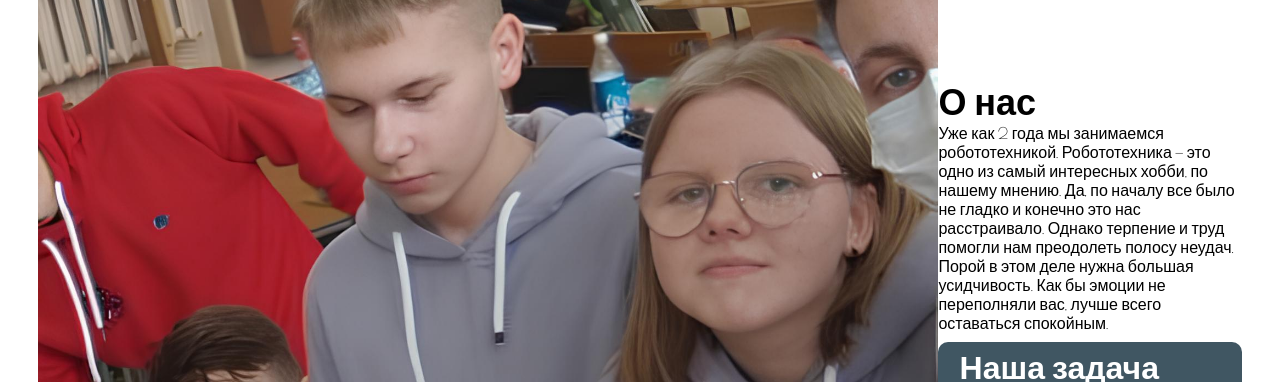
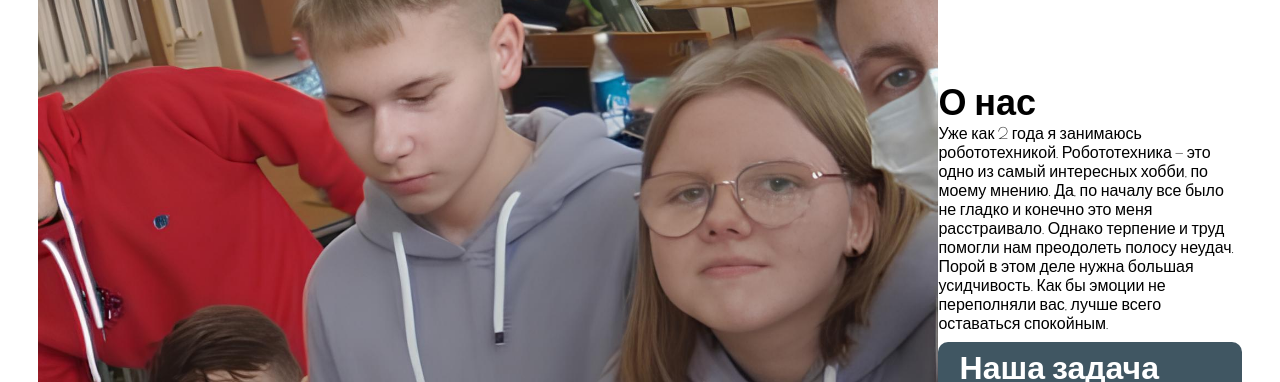
Before and after one commit to MaxChicago/robotics, a plain HTML site: page assets/pages/AboutUs-page.html in a window 1280 px wide. Shown: the part 880-1262 px from the top of the page. Drawn offline with nearby package versions, Linux system fonts and the light colour scheme; files whose address does not match are found by name.

Commit message:
Update AboutUs-page.html
Signed-off-by: MaxChicago <104435795+MaxChicago@users.noreply.github.com>

```diff
--- a/assets/pages/AboutUs-page.html
+++ b/assets/pages/AboutUs-page.html
@@ -92,8 +92,8 @@
                         О нас
                     </h1>
                     <span>
-                        Уже как 2 года мы занимаемся робототехникой. Робототехника — это одно из самый интересных хобби,
-                        по нашему мнению. Да, по началу все было не гладко и конечно это нас расстраивало. Однако
+                        Уже как 2 года я занимаюсь робототехникой. Робототехника — это одно из самый интересных хобби,
+                        по моему мнению. Да, по началу все было не гладко и конечно это меня  расстраивало. Однако
                         терпение и труд помогли нам преодолеть полосу неудач. Порой в этом деле нужна большая
                         усидчивость. Как бы эмоции не переполняли вас, лучше всего оставаться спокойным.
                     </span>
```
